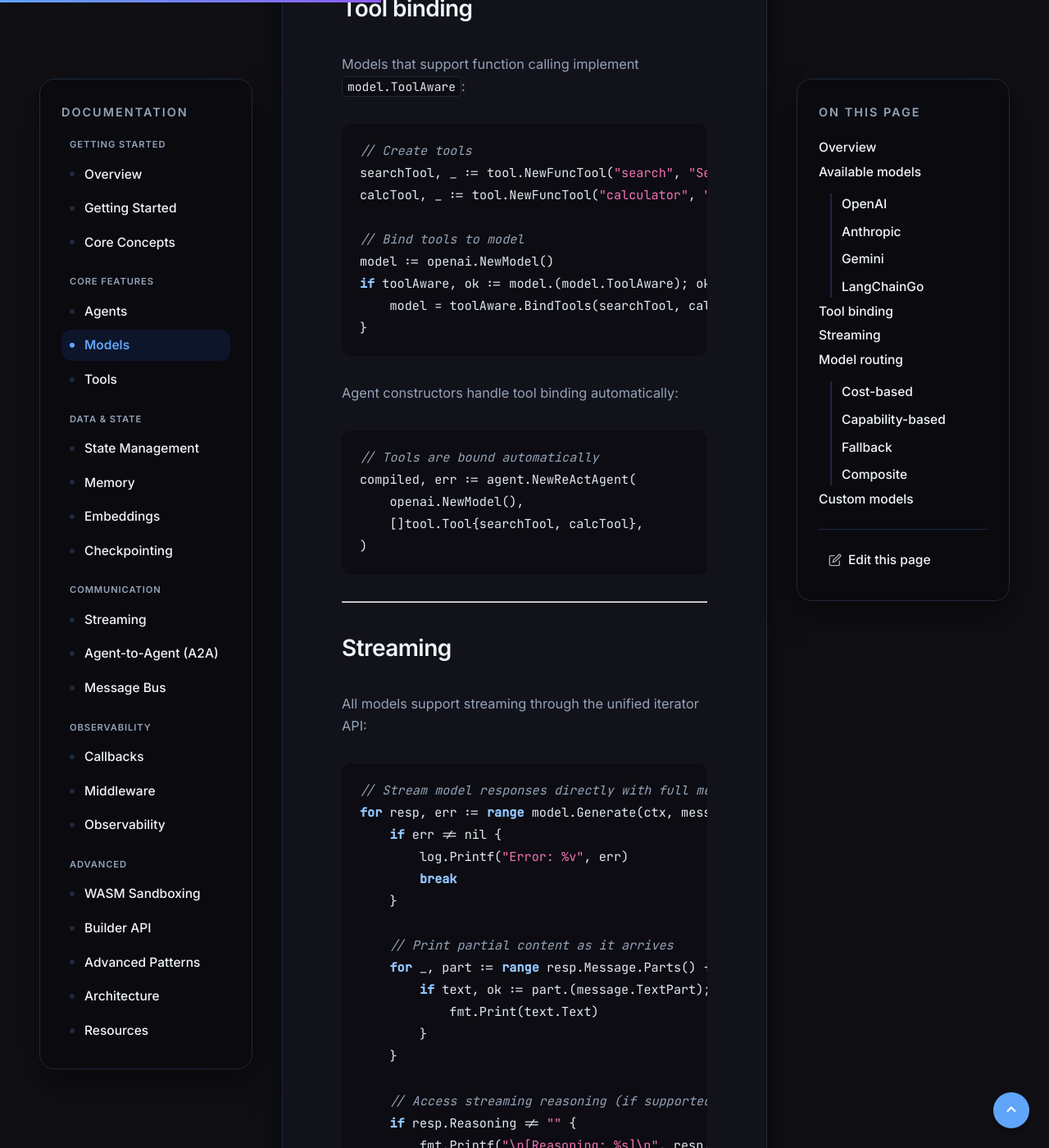
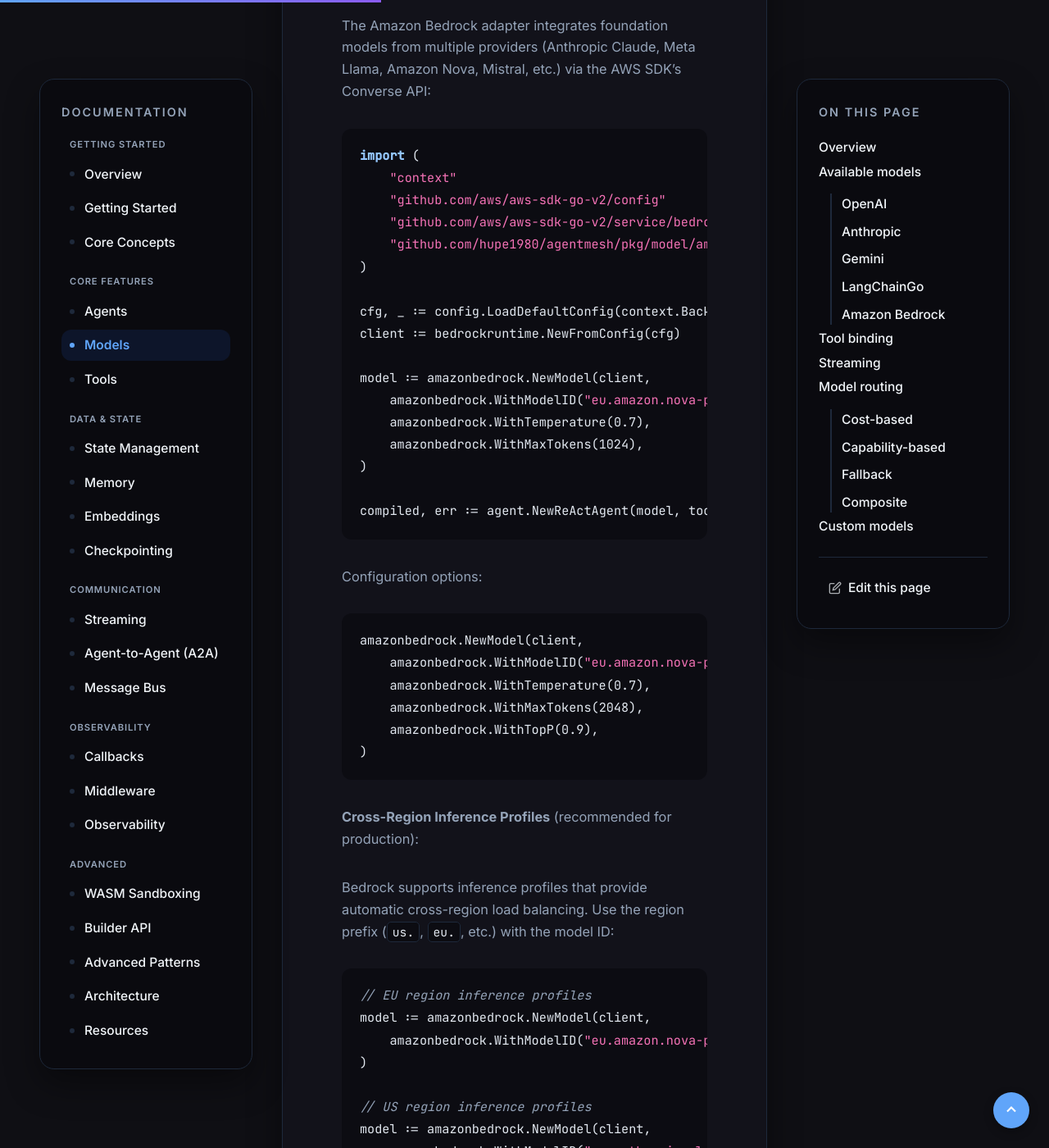
Before and after one commit to hupe1980/agentmesh, a Jekyll site: the page built from docs/models.md, in a window 1280 px wide and 1400 px high, scrolled down 7428 px. Shown: the whole window at 82% size. Built offline with Jekyll 4.4.1, drawn with Linux system fonts in a browser that asks for light colours; some of the changed text lies outside the part shown.

Commit message:
feat: add Amazon Bedrock adapter documentation with configuration examples and inference profiles

````diff
--- a/docs/models.md
+++ b/docs/models.md
@@ -27,6 +27,8 @@ sidebar:
         url: "#gemini"
       - title: LangChainGo
         url: "#langchaingo"
+      - title: Amazon Bedrock
+        url: "#amazon-bedrock"
   - title: Tool binding
     url: "#tool-binding"
   - title: Streaming
@@ -278,6 +280,75 @@ This adapter enables:
 - Integration with LangChainGo's 50+ model providers
 - Reuse of existing LangChainGo configurations
 - Gradual migration from LangChainGo to AgentMesh
+
+### Amazon Bedrock {#amazon-bedrock}
+
+The Amazon Bedrock adapter integrates foundation models from multiple providers (Anthropic Claude, Meta Llama, Amazon Nova, Mistral, etc.) via the AWS SDK's Converse API:
+
+```go
+import (
+    "context"
+    "github.com/aws/aws-sdk-go-v2/config"
+    "github.com/aws/aws-sdk-go-v2/service/bedrockruntime"
+    "github.com/hupe1980/agentmesh/pkg/model/amazonbedrock"
+)
+
+cfg, _ := config.LoadDefaultConfig(context.Background())
+client := bedrockruntime.NewFromConfig(cfg)
+
+model := amazonbedrock.NewModel(client,
+    amazonbedrock.WithModelID("eu.amazon.nova-pro-v1:0"),
+    amazonbedrock.WithTemperature(0.7),
+    amazonbedrock.WithMaxTokens(1024),
+)
+
+compiled, err := agent.NewReActAgent(model, tools)
+```
+
+Configuration options:
+
+```go
+amazonbedrock.NewModel(client,
+    amazonbedrock.WithModelID("eu.amazon.nova-pro-v1:0"), // Model or inference profile ID
+    amazonbedrock.WithTemperature(0.7),                    // Randomness (0-1)
+    amazonbedrock.WithMaxTokens(2048),                     // Max output tokens
+    amazonbedrock.WithTopP(0.9),                           // Nucleus sampling
+)
+```
+
+**Cross-Region Inference Profiles** (recommended for production):
+
+Bedrock supports inference profiles that provide automatic cross-region load balancing. Use the region prefix (`us.`, `eu.`, etc.) with the model ID:
+
+```go
+// EU region inference profiles
+model := amazonbedrock.NewModel(client,
+    amazonbedrock.WithModelID("eu.amazon.nova-pro-v1:0"),
+)
+
+// US region inference profiles
+model := amazonbedrock.NewModel(client,
+    amazonbedrock.WithModelID("us.anthropic.claude-3-5-sonnet-20240620-v1:0"),
+)
+```
+
+Common inference profile IDs:
+- `eu.amazon.nova-pro-v1:0` / `us.amazon.nova-pro-v1:0` (Nova Pro with tools & vision)
+- `eu.amazon.nova-lite-v1:0` / `us.amazon.nova-lite-v1:0` (Nova Lite with tools & vision)
+- `eu.anthropic.claude-3-5-sonnet-20240620-v1:0` (Claude 3.5 Sonnet)
+- `eu.anthropic.claude-3-haiku-20240307-v1:0` (Claude 3 Haiku)
+- `eu.meta.llama3-2-3b-instruct-v1:0` (Llama 3.2)
+
+To list available inference profiles in your account:
+```bash
+aws bedrock list-inference-profiles --query "inferenceProfileSummaries[].inferenceProfileId"
+```
+
+The adapter supports:
+- ✅ Streaming responses (via ConverseStream API)
+- ✅ Function calling via `BindTools()`
+- ✅ Vision models (Claude, Nova Pro/Lite)
+- ✅ Multiple foundation model providers through unified API
 
 ---
 
````
